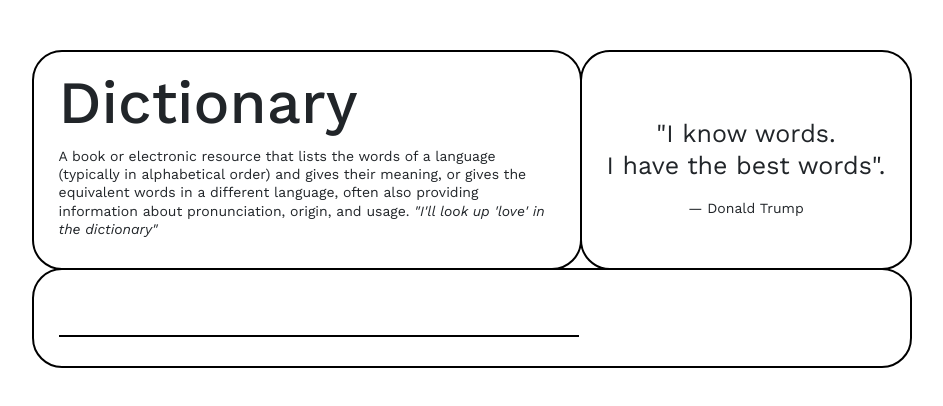
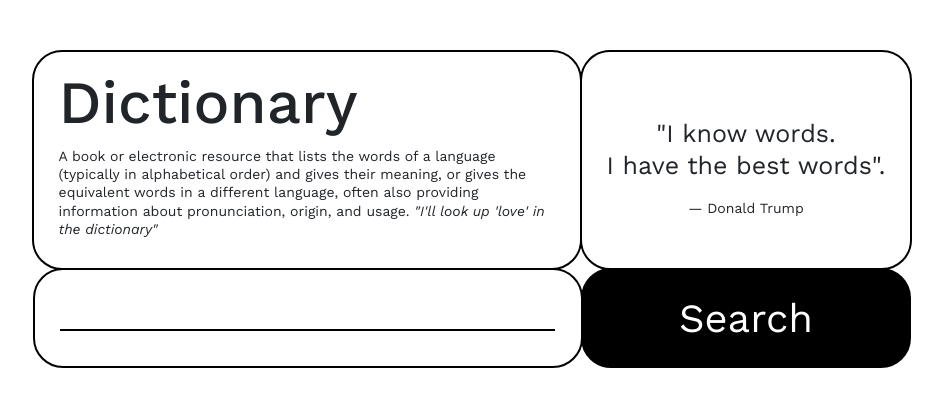
Before and after one commit to debriks/react-dictionary-project, a React (Create React App) app: page / in a window 1280 px wide. Shown: the top 406 px of the page, without its empty margins (168-1111 px from the left). Built offline with nearby package versions, Linux system fonts and the light colour scheme.

Commit message:
Integrated the API

```diff
--- a/package.json
+++ b/package.json
@@ -6,6 +6,7 @@
     "@testing-library/jest-dom": "^5.16.5",
     "@testing-library/react": "^13.3.0",
     "@testing-library/user-event": "^13.5.0",
+    "axios": "^0.27.2",
     "react": "^18.2.0",
     "react-dom": "^18.2.0",
     "react-scripts": "5.0.1",
--- a/src/SearchEngine.css
+++ b/src/SearchEngine.css
@@ -1,21 +1,47 @@
-.SearchEngine {
-  border: 2px solid black;
-  border-radius: 30px;
-  height: 100px;
-  padding-top: 15px;
-  padding-left: 25px;
-  padding-right: 25px;
-  margin-top: -2px;
-  width: 880px;
-}
-
 input {
   border-width: 0;
   border-bottom: 2px solid black;
-  width: 520px;
+  width: 495px;
   background: transparent;
   outline: none;
   text-transform: uppercase;
   font-size: 30px;
-  padding-top: 10px;
 }
+
+body button {
+  border: none;
+  border: 2px solid black;
+  border-radius: 30px;
+  height: 100px;
+  width: 330px;
+  background-color: black;
+  font-size: 40px;
+  color: white;
+}
+
+button:hover {
+  background-color: white;
+  color: black;
+  cursor: pointer;
+  transition: all 200ms ease-in-out;
+}
+
+.SearchEngine__form,
+.SearchEngine__btn {
+  border: 2px solid black;
+  border-radius: 30px;
+  height: 100px;
+  padding-top: 18px;
+  padding-left: 25px;
+  padding-right: 25px;
+  margin-top: -2px;
+}
+
+.SearchEngine__form {
+  width: 550px;
+}
+
+.SearchEngine__btn {
+  width: 330px;
+  margin-left: -2px;
+}
--- a/src/SearchEngine.js
+++ b/src/SearchEngine.js
@@ -1,10 +1,18 @@
 import React, { useState } from "react";
+import axios from "axios";
 import "./SearchEngine.css";
 
 export default function SearchEngine() {
-  let [keyWord, setKeyword] = useState(null);
+  let [keyword, setKeyword] = useState(null);
+
+  function handleResponse(response) {
+    console.log(response.data[0]);
+  }
+
   function search(event) {
     event.preventDefault();
+    let apiUrl = `https://api.dictionaryapi.dev/api/v2/entries/en/${keyword}`;
+    axios.get(apiUrl).then(handleResponse);
   }
 
   function handleKeywordChange(event) {
@@ -12,10 +20,15 @@ export default function SearchEngine() {
   }
 
   return (
-    <div className="SearchEngine">
-      <form onSubmit={search}>
-        <input type="search" onChange={handleKeywordChange}></input>
-      </form>
+    <div className="SearchEngine d-flex flex-row">
+      <div className="SearchEngine__form">
+        <form onSubmit={search}>
+          <input type="search" onChange={handleKeywordChange}></input>
+        </form>
+      </div>
+      <button className="SearchEngine__btn" onClick={handleKeywordChange}>
+        <p> Search</p>
+      </button>
     </div>
   );
 }
```
Also changed, not shown: 1 other file (tests, documents, lock files or other folders).
